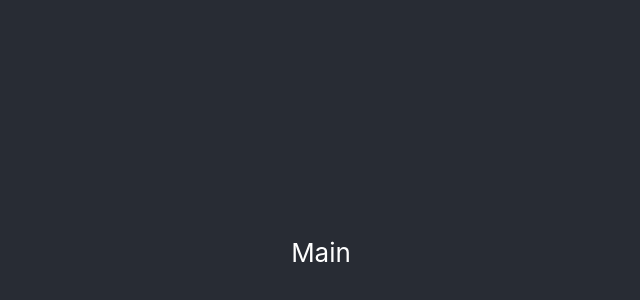
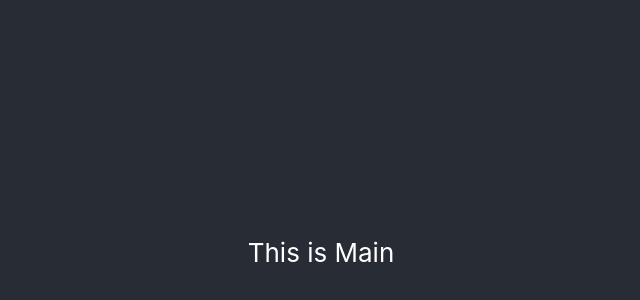
Before and after one commit to tanyavalko/Algorithms_DataStructures, a React (Create React App) app: page / in a window 1280 px wide. Shown: the part 148-448 px from the top of the page, without its empty margins (319-959 px from the left). Built offline with nearby package versions, Linux system fonts and the light colour scheme.

Commit message:
feat: change title on main

```diff
--- a/src/App.jsx
+++ b/src/App.jsx
@@ -3,7 +3,7 @@ import './App.css';
 function App() {
   return (
     <div className="App">
-      <header className="App-header">Main</header>
+      <header className="App-header">This is Main</header>
     </div>
   );
 }
```
